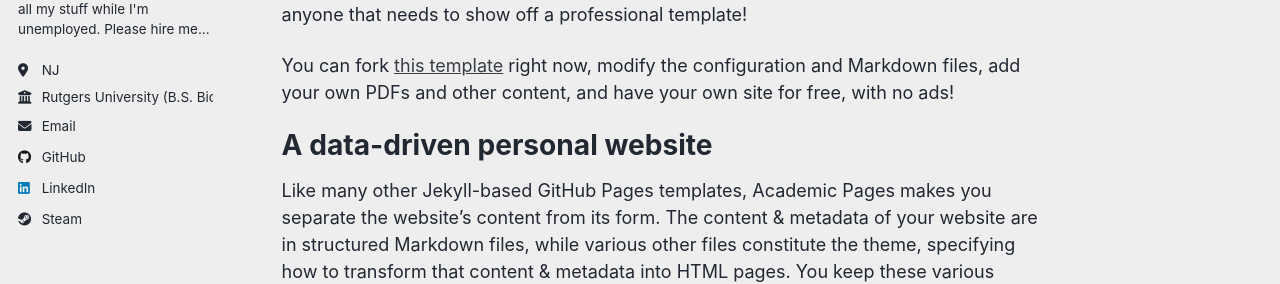
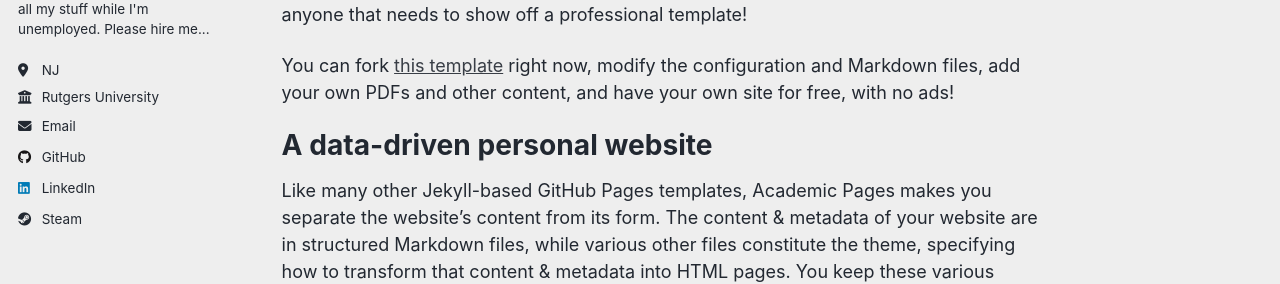
Before and after one commit to Rkydin/rkydin.github.io, a Jekyll site: the page built from _pages/about.md, in a window 1280 px wide. Shown: the part 357-641 px from the top of the page. Built offline with Jekyll 4.4.1, drawn with Linux system fonts in a browser that asks for light colours; a script that is not in the unit is left out.

Commit message:
Update employer information in config file

```diff
--- a/_config.yml
+++ b/_config.yml
@@ -28,7 +28,7 @@ author:
   pronouns         : # example: "she/her"
   bio              : "Welcome to my engineering portfolio where I'll be putting all my stuff while I'm unemployed. Please hire me... "
   location         : "NJ"
-  employer         : "Rutgers University (B.S. Biomedical Engineering, 2025)"
+  employer         : "Rutgers University"
   uri              : # URL
   email            : "rdky404@gmail.com"
 
```
